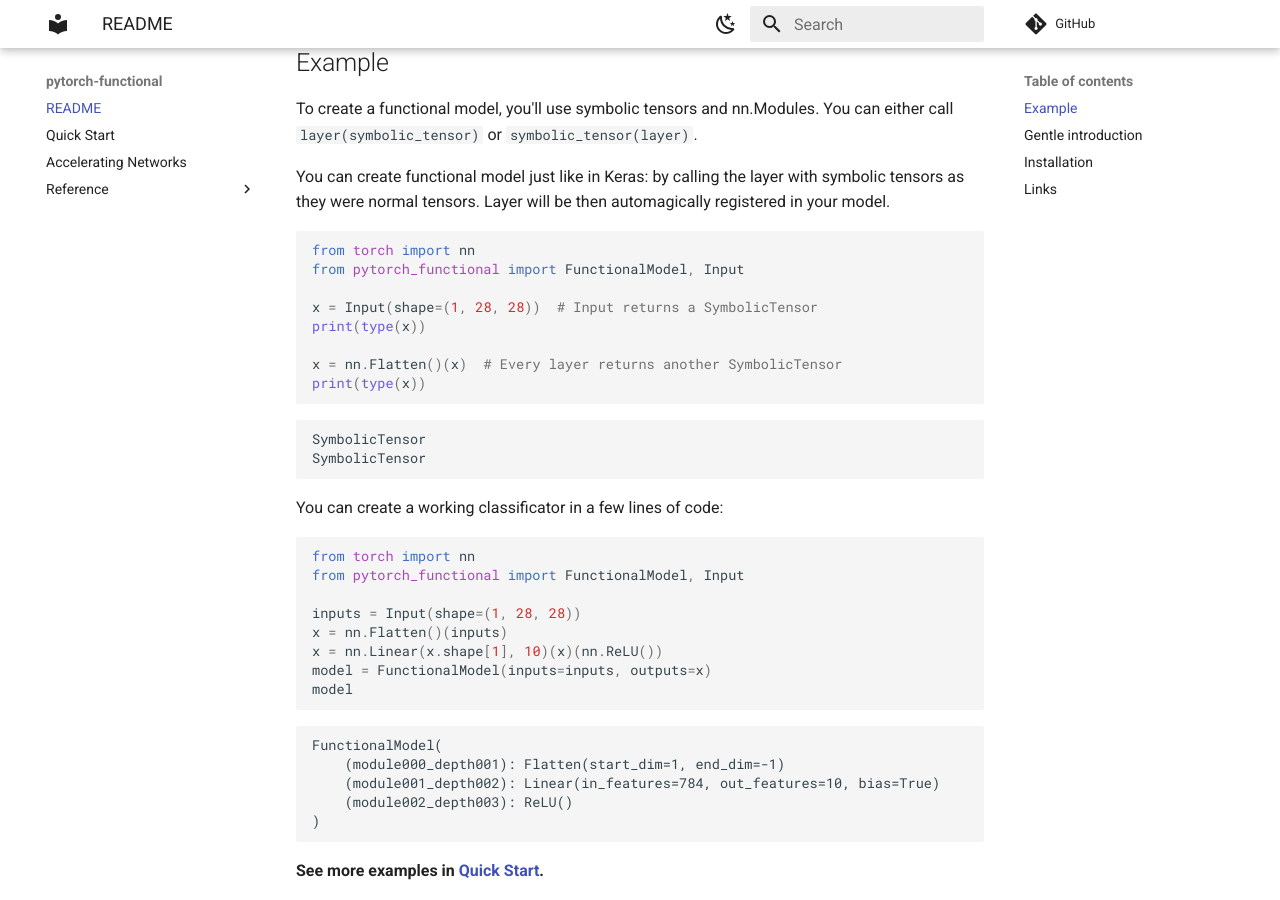
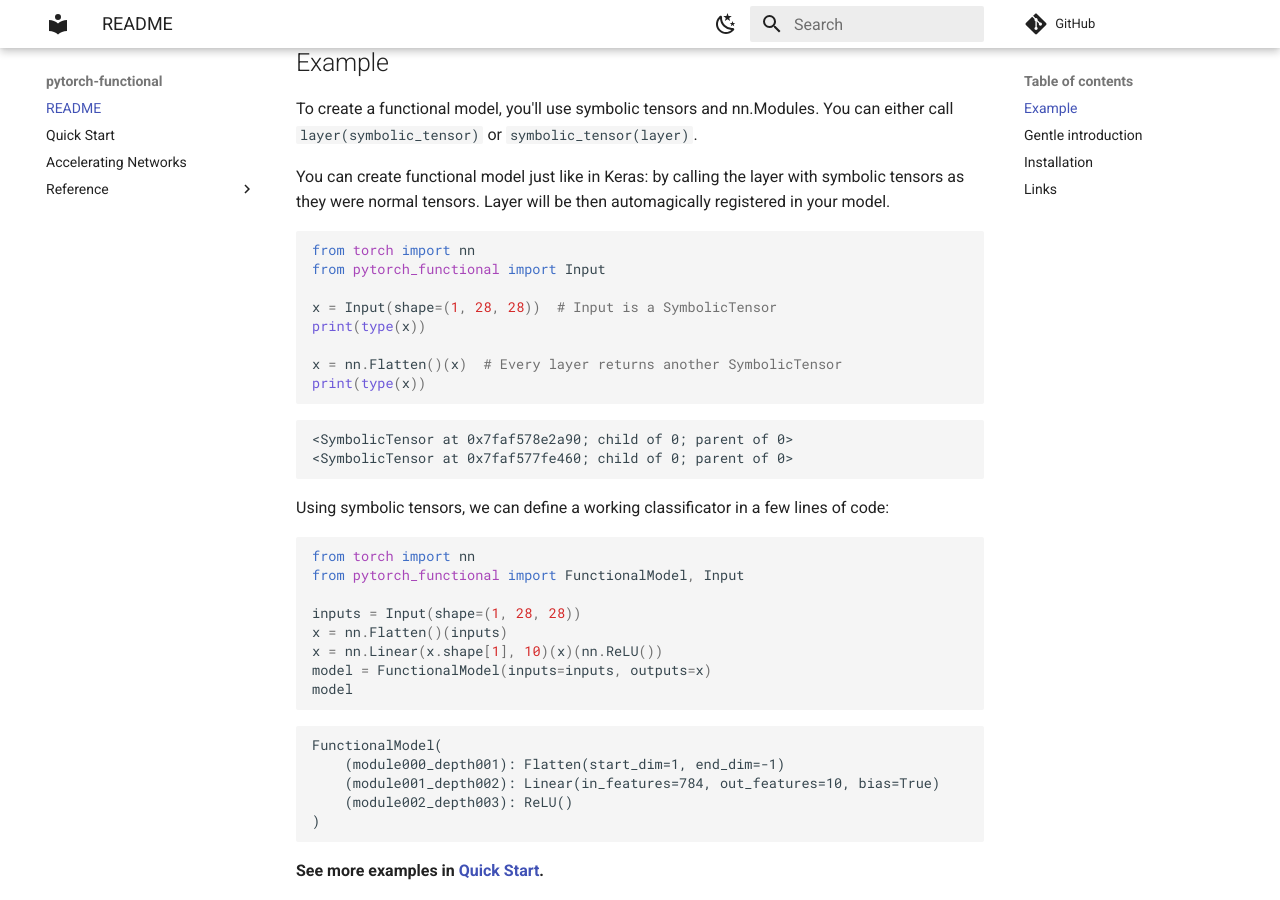
Before and after one commit to sjmikler/pytorch-symbolic, an MkDocs documentation site: the page built from docs/README.md, in a window 1280 px wide and 900 px high, scrolled down 629 px. Built offline with MkDocs 1.6.1 and Material for MkDocs 9.7.7, drawn with Linux system fonts in a browser that asks for light colours; comment, search, counter and statistics services are not loaded.

Commit message:
Change README wording

````diff
--- a/docs/README.md
+++ b/docs/README.md
@@ -37,9 +37,9 @@ by calling the layer with symbolic tensors as they were normal tensors. Layer wi
 
 ```py
 from torch import nn
-from pytorch_functional import FunctionalModel, Input
+from pytorch_functional import Input
 
-x = Input(shape=(1, 28, 28))  # Input returns a SymbolicTensor
+x = Input(shape=(1, 28, 28))  # Input is a SymbolicTensor
 print(type(x))
 
 x = nn.Flatten()(x)  # Every layer returns another SymbolicTensor
@@ -47,11 +47,11 @@ print(type(x))
 ```
 
 ```
-SymbolicTensor
-SymbolicTensor
+<SymbolicTensor at 0x7faf578e2a90; child of 0; parent of 0>
+<SymbolicTensor at 0x7faf577fe460; child of 0; parent of 0>
 ```
 
-You can create a working classificator in a few lines of code:
+Using symbolic tensors, we can define a working classificator in a few lines of code:
 
 ```py
 from torch import nn
````
